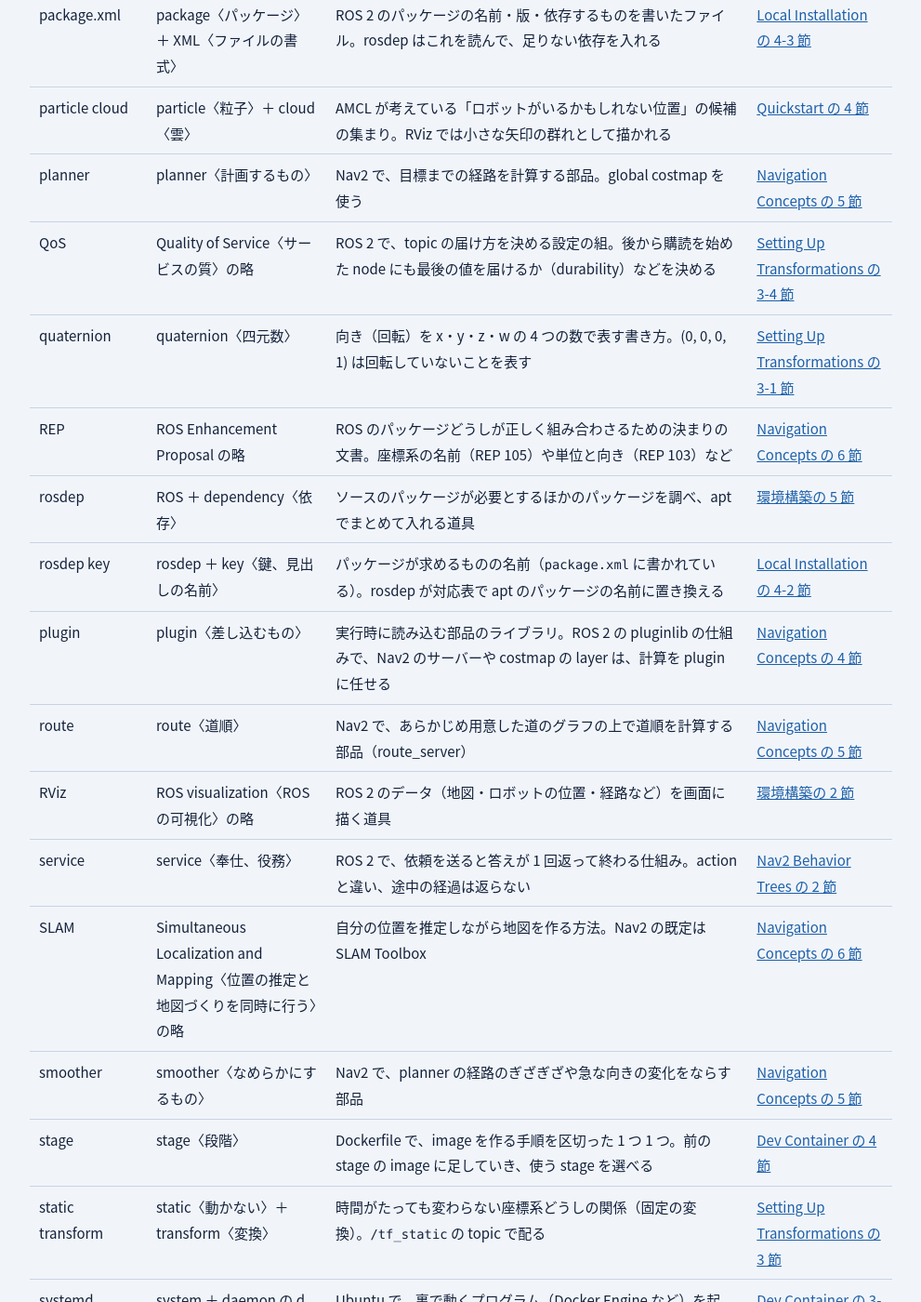
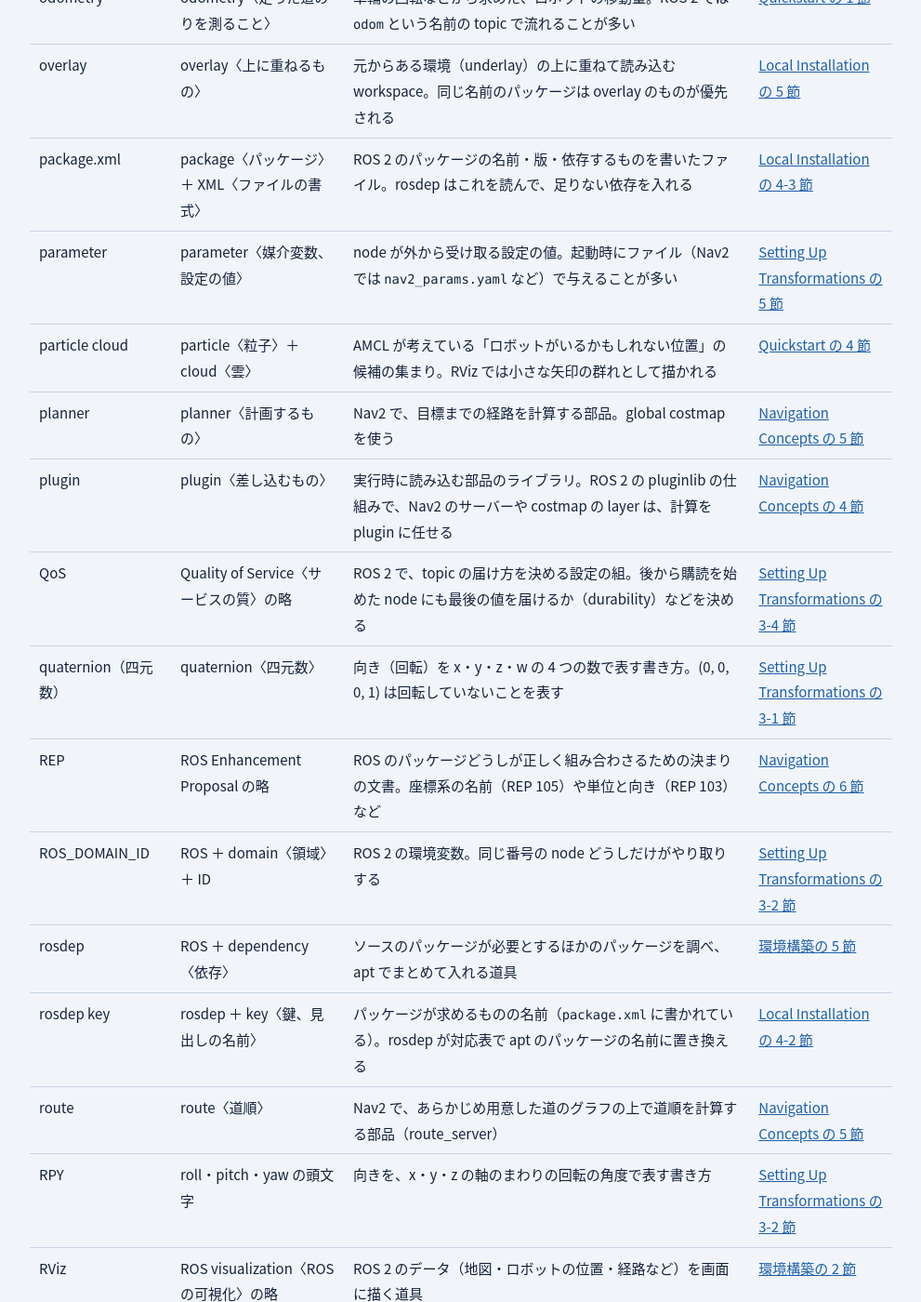
Before and after one commit to SanghunIm1991/handoff_nav2_ja_tutorial, a Jekyll site: the page built from glossary.md, in a window 1280 px wide and 1400 px high, scrolled down 3351 px. Shown: the whole window at 93% size, without its empty margins (144-1135 px from the left). Built offline with Jekyll 4.4.1, drawn with Linux system fonts in a browser that asks for light colours; our own code applies the rules of GitHub Pages for plain Markdown files; some of the changed text lies outside the part shown.

Commit message:
[claude] Setting Up Transformationsの2回めのレビューに対応する
Co-Authored-By: Claude Sonnet 5.5 <noreply@anthropic.com>

```diff
--- a/07_setup_transforms.html
+++ b/07_setup_transforms.html
@@ -262,7 +262,7 @@ ros2 topic echo /tf_static --once</code></pre>
         <li><strong><a href="https://www.ros.org/reps/rep-0103.html">REP 103</a></strong>（単位と座標の決まり）: 長さは m、角度はラジアン、時間は秒など、SI 単位を使う。座標系は右手系で、ロボットの体に付いた座標系では、x が前、y が左、z が上である。3 節で <code>--x 0.1</code> が「前へ 10 cm」、<code>--z 0.2</code> が「上へ 20 cm」になったのは、この決まりによる。</li>
         <li><strong><a href="https://www.ros.org/reps/rep-0105.html">REP 105</a></strong>（移動ロボットの座標系の決まり）: <code>base_link</code>（ロボットの体に固定した座標系。ふつうは台車の中心や回転の中心に置く）・<code>odom</code>（出発した場所を原点にする座標系。近くでは途切れずなめらかだが、少しずつずれる）・<code>map</code>（世界に固定した座標系。ずれないが、値が飛ぶことがある）の名前と意味を決めている。詳しくは Navigation Concepts の章の 6 節で見た。</li>
       </ul>
-      <p>Nav2 が動くには、次の 3 つのつながりが配られている必要がある。Navigation Concepts の章の 6 節では、位置の推定に関わる 2 つ（1 と 2）を挙げた。手引きは、センサーへの固定のつながり（3）も加えて 3 つとしている。</p>
+      <p>Nav2 が動くには、次の 3 つのつながりが配られている必要がある。Navigation Concepts の章の 6 節は、主なつながりを 2 つ（1 と 2）とし、3 を URDF で決める固定の関係として添えた。手引きは、3 も含めて 3 つとしている。</p>
       <ol>
         <li><code>map</code> → <code>odom</code>: 地図の上で位置を推定する node（AMCL や SLAM のパッケージ）が配る。時間とともに変わる関係なので、固定の値を書かない。</li>
         <li><code>odom</code> → <code>base_link</code>: ロボットの odometry の仕組みが配る。車輪の回転などから求め、複数のセンサー（IMU・車輪・カメラによる推定など）を合わせるときは <code>robot_localization</code> を使うことが多い（Setting Up Odometry の章と Smoothing Odometry using Robot Localization の章で扱う）。</li>
@@ -279,7 +279,7 @@ ros2 topic echo /tf_static --once</code></pre>
       <ul>
         <li><strong>固定の関係は URDF にまとめる</strong>。センサーごとに <code>static_transform_publisher</code> を起動すると、取り付け位置がいくつもの起動の引数に散らばる。製品では、形と取り付け位置を URDF にまとめ、<code>robot_state_publisher</code> に配らせる（Setting Up The URDF の章）。</li>
         <li><strong>取り付け位置を正しく測る</strong>。<code>base_link</code> → センサーの移動量や向きが実物とずれていると、センサーで見た障害物が、ずれた位置にあるものとして扱われる。図面の値を使うか実物を測り、センサーの取り付けを変えたら値も直す。</li>
-        <li><strong>座標系の名前を設定とそろえる</strong>。Nav2 の各部品は、どの座標系を使うかを parameter（node の起動時に外から与える設定の値）で受け取る。Quickstart の既定の設定（<code>nav2_bringup</code> の <code>nav2_params.yaml</code>）でも、costmap は <code>robot_base_frame: base_link</code>、AMCL は <code>base_frame_id: "base_footprint"</code> と、部品ごとに書いてある。自分のロボットの URDF の座標系の名前と、設定のファイルの名前を見比べる。</li>
+        <li><strong>座標系の名前を設定とそろえる</strong>。Nav2 の各部品は、どの座標系を使うかを parameter（node が外から受け取る設定の値。起動時にファイルで与えることが多い）で受け取る。Quickstart の既定の設定（<code>nav2_bringup</code> の <code>nav2_params.yaml</code>）でも、costmap は <code>robot_base_frame: base_link</code>、AMCL は <code>base_frame_id: "base_footprint"</code> と、部品ごとに書いてある。自分のロボットの URDF の座標系の名前と、設定のファイルの名前を見比べる。</li>
         <li><strong>センサーの座標系の向きを確かめる</strong>。カメラでは、体の座標系とは別に、名前の末尾に <code>_optical</code> を付けた 2 つめの座標系を置くことが多く、REP 103 は、その座標系を z が前・x が右・y が下としている。センサーの値がどの向きの座標系で出ているかを確かめ、その向きどおりの回転を木に入れる。向きを取り違えると、木はつながっていても、見えたものが違う方向にあるものとして扱われる。</li>
       </ul>
     </div>
--- a/glossary.md
+++ b/glossary.md
@@ -33,6 +33,7 @@ Nav2 日本語ガイド（非公式・作成中）の本文に出てきた用語
 | image | image〈像、写し〉 | Docker の container の元になる、ファイルとプログラムの一式 | [Dev Container の 1 節](03_devcontainer_guide.html#s1) |
 | launch file | launch〈始動する〉＋ file〈ファイル〉 | どの node を、どの設定で起動するかを書いたファイル。`ros2 launch` で、書かれた node をまとめて起動する。Python・XML・YAML で書ける | [Quickstart の 2 節](01_quickstart.html#s2) |
 | layer | layer〈層〉 | costmap を作るために重ねる 1 枚 1 枚。地図・障害物・ふくらませた値などを、それぞれの plugin が取り込む | [Navigation Concepts の 7 節](04_navigation_concepts.html#s7) |
+| LIDAR | Light Detection And Ranging の略 | レーザーの光を周りに当て、跳ね返るまでの時間で距離を測るセンサー | [Setting Up Transformations の 2 節](07_setup_transforms.html#s2) |
 | lifecycle manager | lifecycle ＋ manager〈管理するもの〉 | Nav2 で、各サーバー（lifecycle node）の状態を順に進めて、起動と終了を受け持つ node | [Navigation Concepts の 3 節](04_navigation_concepts.html#s3) |
 | lifecycle node | lifecycle〈一生、生涯〉＋ node | 起動と終了の手順を、unconfigured・inactive・active・finalized の状態の移り変わりとして持つ ROS 2 の node。managed node とも呼ぶ | [Navigation Concepts の 3 節](04_navigation_concepts.html#s3) |
 | locale | locale〈場所、地域〉 | 言語や文字の符号化など、地域ごとの設定。ROS 2 は UTF-8 の locale を前提にする | [環境構築の 3 節](00_setup.html#s3) |
@@ -41,21 +42,24 @@ Nav2 日本語ガイド（非公式・作成中）の本文に出てきた用語
 | odometry | odometry〈走った道のりを測ること〉 | 車輪の回転などから求めた、ロボットの移動量。ROS 2 では `odom` という名前の topic で流れることが多い | [Quickstart の 1 節](01_quickstart.html#s1) |
 | overlay | overlay〈上に重ねるもの〉 | 元からある環境（underlay）の上に重ねて読み込む workspace。同じ名前のパッケージは overlay のものが優先される | [Local Installation の 5 節](02_local_installation.html#s5) |
 | package.xml | package〈パッケージ〉＋ XML〈ファイルの書式〉 | ROS 2 のパッケージの名前・版・依存するものを書いたファイル。rosdep はこれを読んで、足りない依存を入れる | [Local Installation の 4-3 節](02_local_installation.html#s4-3) |
+| parameter | parameter〈媒介変数、設定の値〉 | node が外から受け取る設定の値。起動時にファイル（Nav2 では `nav2_params.yaml` など）で与えることが多い | [Setting Up Transformations の 5 節](07_setup_transforms.html#s5) |
 | particle cloud | particle〈粒子〉＋ cloud〈雲〉 | AMCL が考えている「ロボットがいるかもしれない位置」の候補の集まり。RViz では小さな矢印の群れとして描かれる | [Quickstart の 4 節](01_quickstart.html#s4) |
 | planner | planner〈計画するもの〉 | Nav2 で、目標までの経路を計算する部品。global costmap を使う | [Navigation Concepts の 5 節](04_navigation_concepts.html#s5) |
+| plugin | plugin〈差し込むもの〉 | 実行時に読み込む部品のライブラリ。ROS 2 の pluginlib の仕組みで、Nav2 のサーバーや costmap の layer は、計算を plugin に任せる | [Navigation Concepts の 4 節](04_navigation_concepts.html#s4) |
 | QoS | Quality of Service〈サービスの質〉の略 | ROS 2 で、topic の届け方を決める設定の組。後から購読を始めた node にも最後の値を届けるか（durability）などを決める | [Setting Up Transformations の 3-4 節](07_setup_transforms.html#s3-4) |
-| quaternion | quaternion〈四元数〉 | 向き（回転）を x・y・z・w の 4 つの数で表す書き方。(0, 0, 0, 1) は回転していないことを表す | [Setting Up Transformations の 3-1 節](07_setup_transforms.html#s3-1) |
+| quaternion（四元数） | quaternion〈四元数〉 | 向き（回転）を x・y・z・w の 4 つの数で表す書き方。(0, 0, 0, 1) は回転していないことを表す | [Setting Up Transformations の 3-1 節](07_setup_transforms.html#s3-1) |
 | REP | ROS Enhancement Proposal の略 | ROS のパッケージどうしが正しく組み合わさるための決まりの文書。座標系の名前（REP 105）や単位と向き（REP 103）など | [Navigation Concepts の 6 節](04_navigation_concepts.html#s6) |
+| ROS_DOMAIN_ID | ROS ＋ domain〈領域〉＋ ID | ROS 2 の環境変数。同じ番号の node どうしだけがやり取りする | [Setting Up Transformations の 3-2 節](07_setup_transforms.html#s3-2) |
 | rosdep | ROS ＋ dependency〈依存〉 | ソースのパッケージが必要とするほかのパッケージを調べ、apt でまとめて入れる道具 | [環境構築の 5 節](00_setup.html#s5) |
 | rosdep key | rosdep ＋ key〈鍵、見出しの名前〉 | パッケージが求めるものの名前（`package.xml` に書かれている）。rosdep が対応表で apt のパッケージの名前に置き換える | [Local Installation の 4-2 節](02_local_installation.html#s4-2) |
-| plugin | plugin〈差し込むもの〉 | 実行時に読み込む部品のライブラリ。ROS 2 の pluginlib の仕組みで、Nav2 のサーバーや costmap の layer は、計算を plugin に任せる | [Navigation Concepts の 4 節](04_navigation_concepts.html#s4) |
 | route | route〈道順〉 | Nav2 で、あらかじめ用意した道のグラフの上で道順を計算する部品（route_server） | [Navigation Concepts の 5 節](04_navigation_concepts.html#s5) |
+| RPY | roll・pitch・yaw の頭文字 | 向きを、x・y・z の軸のまわりの回転の角度で表す書き方 | [Setting Up Transformations の 3-2 節](07_setup_transforms.html#s3-2) |
 | RViz | ROS visualization〈ROS の可視化〉の略 | ROS 2 のデータ（地図・ロボットの位置・経路など）を画面に描く道具 | [環境構築の 2 節](00_setup.html#s2) |
 | service | service〈奉仕、役務〉 | ROS 2 で、依頼を送ると答えが 1 回返って終わる仕組み。action と違い、途中の経過は返らない | [Nav2 Behavior Trees の 2 節](05_nav2_behavior_trees.html#s2) |
 | SLAM | Simultaneous Localization and Mapping〈位置の推定と地図づくりを同時に行う〉の略 | 自分の位置を推定しながら地図を作る方法。Nav2 の既定は SLAM Toolbox | [Navigation Concepts の 6 節](04_navigation_concepts.html#s6) |
 | smoother | smoother〈なめらかにするもの〉 | Nav2 で、planner の経路のぎざぎざや急な向きの変化をならす部品 | [Navigation Concepts の 5 節](04_navigation_concepts.html#s5) |
 | stage | stage〈段階〉 | Dockerfile で、image を作る手順を区切った 1 つ 1 つ。前の stage の image に足していき、使う stage を選べる | [Dev Container の 4 節](03_devcontainer_guide.html#s4) |
-| static transform | static〈動かない〉＋ transform〈変換〉 | 時間がたっても変わらない座標系どうしの関係（固定の変換）。`/tf_static` の topic で配る | [Setting Up Transformations の 3 節](07_setup_transforms.html#s3) |
+| static transform（固定の変換） | static〈動かない〉＋ transform〈変換〉 | 時間がたっても変わらない座標系どうしの関係（固定の変換）。`/tf_static` の topic で配る | [Setting Up Transformations の 3 節](07_setup_transforms.html#s3) |
 | systemd | system ＋ daemon の d | Ubuntu で、裏で動くプログラム（Docker Engine など）を起動・管理する仕組み | [Dev Container の 3-1 節](03_devcontainer_guide.html#s3-1) |
 | tf | transform〈変換〉の略 | 座標系どうしの位置関係。また、それを配る ROS 2 の仕組みと topic の名前 | [Quickstart の 1 節](01_quickstart.html#s1) |
 | tf2 | tf（transform）の 2 代め | ROS 2 で、座標系どうしの関係を木の形で持ち、任意の 2 つの座標系の間の変換を計算するライブラリ | [Navigation Concepts の 6 節](04_navigation_concepts.html#s6) |
```
Also changed, not shown: other parts of 07_setup_transforms.html (+1 -1 lines), docs/qa_log.md (+1 -0 lines), docs/work_plan.md (+2 -2 lines).
